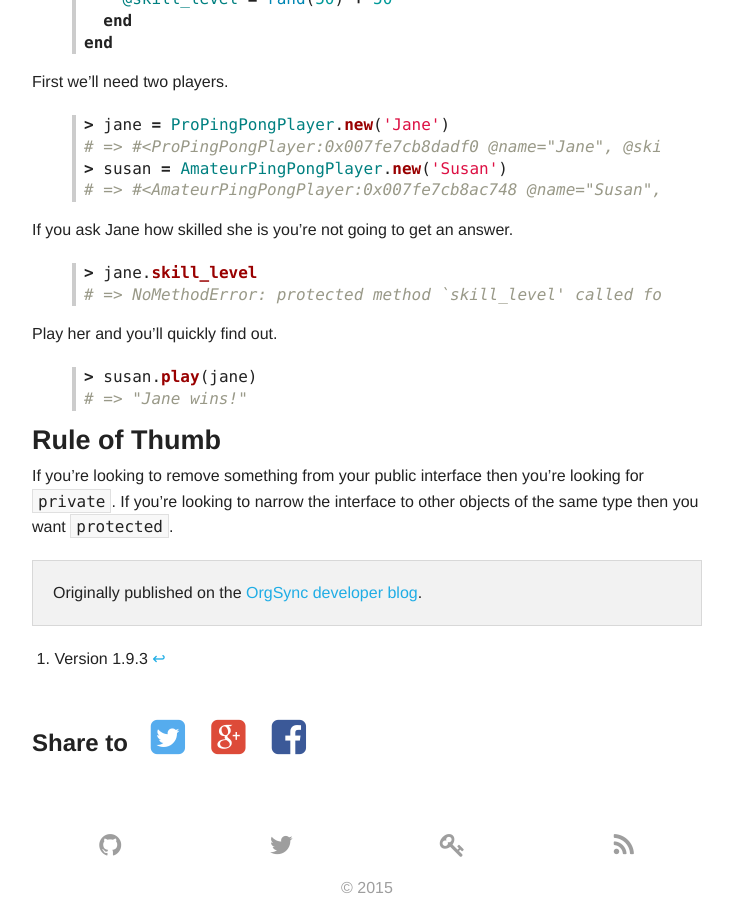
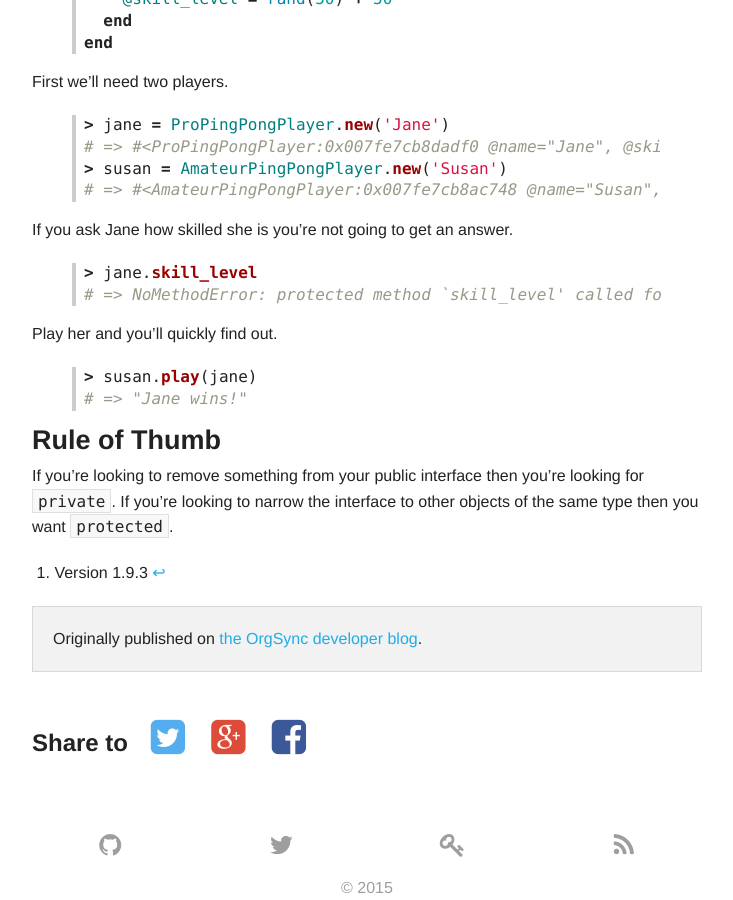
Before and after one commit to AaronLasseigne/aaronlasseigne.github.com, a Jekyll site: the page built from _posts/2013-05-17-private-and-protected-they-might-not-mean-what-you-think-they-mean.md, in a window 1280 px wide and 900 px high, scrolled down 4112 px. Shown: the whole window, without its empty margins (273-1006 px from the left). Built offline with Jekyll 4.4.1, drawn with Linux system fonts in a browser that asks for light colours.

Commit message:
make sure the canonical link points to the original if available

```diff
--- a/_includes/orgsync_dev_blog.html
+++ /dev/null
@@ -1,3 +0,0 @@
-<div class="panel">
-  Originally published on the <a href="{{ include.url }}">OrgSync developer blog</a>.
-</div>
--- /dev/null
+++ b/_includes/originally_posted_on.html
@@ -0,0 +1,3 @@
+<div class="panel">
+  Originally published on <a href="{{ include.original.url }}">{{ include.original.site }}</a>.
+</div>
--- a/_layouts/default.html
+++ b/_layouts/default.html
@@ -15,7 +15,11 @@
     {% include opengraph.html %}
 
     <link href="/atom.atom" rel="alternate" type="application/atom+xml" title="{{ site.name }} (Atom)">
-    <link href="{{ site.url }}{% if page.url != '/' %}{{ page.url }}{% endif %}" rel="canonical">
+    {% if page.canonical %}
+      <link href="{{ page.canonical.url }}" rel="canonical">
+    {% else %}
+      <link href="{{ site.url }}{% if page.url != '/' %}{{ page.url }}{% endif %}" rel="canonical">
+    {% endif %}
     {% if paginator.previous_page %}
       {% if paginator.page == 2 %}
         <link rel="prev" href="/">
--- a/_layouts/post.html
+++ b/_layouts/post.html
@@ -8,6 +8,10 @@
   </header>
 
   {{ content }}
+
+  {% if page.canonical %}
+    {% include originally_posted_on.html original=page.canonical %}
+  {% endif %}
 
   <footer>
     <div id="share">
--- a/_posts/2013-05-17-private-and-protected-they-might-not-mean-what-you-think-they-mean.md
+++ b/_posts/2013-05-17-private-and-protected-they-might-not-mean-what-you-think-they-mean.md
@@ -227,6 +231,4 @@
 If you're looking to remove something from your public interface then you're looking for `private`.
 If you're looking to narrow the interface to other objects of the same type then you want `protected`.
 
-{% include orgsync_dev_blog.html url="http://devblog.orgsync.com/private-and-protected-they-might-not-mean-what-you-think-they-mean" %}
-
 [^1]: Version 1.9.3
```
Also changed, not shown: other parts of _posts/2013-05-17-private-and-protected-they-might-not-mean-what-you-think-they-mean.md (+4 -0 lines), _posts/2013-11-01-building-custom-rails-attribute-validators.md (+4 -2 lines), _posts/2014-01-23-confidently-manage-business-logic-with-activeinteraction.md (+4 -2 lines).
